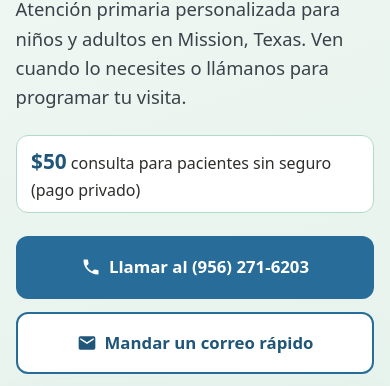
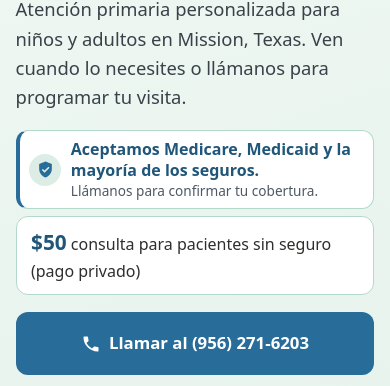
Before and after one commit to saucedofamilyclinic-afk/saucedofamilyclinic, a plain HTML site: page index.html in a window 390 px wide. Shown: the part 317-703 px from the top of the page. Drawn offline with Linux system fonts and the light colour scheme.

Commit message:
Hero: add insurance line (Medicare, Medicaid, most plans) above $50 self-pay box; site.css?v=3

```diff
--- a/assets/site.css
+++ b/assets/site.css
@@ -54,6 +54,13 @@ h3{font-size:1.12rem}
 .walkin{display:inline-block;background:var(--mint);color:var(--charcoal);border:1px solid #93c6b2;font-weight:900;font-size:1.25rem;padding:.35rem .9rem;border-radius:10px;margin:0 0 1rem;transform:rotate(-1.5deg)}
 .hero h1{font-size:clamp(2.6rem,6vw,4.4rem);margin-bottom:.35em}
 .lead{font-size:1.15rem;color:#3a4148;max-width:36em}
+.hero-pills{display:flex;flex-direction:column;align-items:stretch;width:fit-content;max-width:100%;gap:.55rem;margin:.3rem 0 1.4rem}
+.hero-pills p{margin:0}
+.ins-pill{display:flex;align-items:center;gap:.7rem;background:#fff;border:1px solid var(--mint);border-left:4px solid var(--steel);border-radius:12px;padding:.55rem .9rem .55rem .75rem;color:var(--charcoal);max-width:36em}
+.ins-ico{flex:none;display:grid;place-items:center;width:38px;height:38px;border-radius:50%;background:var(--mint-soft);color:var(--steel)}
+.ins-txt{display:flex;flex-direction:column;line-height:1.3}
+.ins-txt strong{color:var(--steel-d);font-size:1.05rem}
+.ins-txt small{color:var(--muted);font-size:.9rem;margin-top:.1rem}
 .price-pill{display:inline-block;background:#fff;border:1px solid var(--mint);border-radius:12px;padding:.55rem .9rem;color:var(--charcoal);margin:.3rem 0 1.4rem}
 .price-pill strong{color:var(--steel-d);font-size:1.3rem}
 .ctas{display:flex;flex-wrap:wrap;gap:.8rem}
@@ -138,6 +145,10 @@ address{font-style:normal;font-size:1.1rem;margin-bottom:1rem}
   .foot-grid{grid-template-columns:1fr}
   .nav-actions .btn-sm{display:none}
   .brand-txt b{font-size:1.1rem}
+  .hero-pills{gap:.45rem;margin:.2rem 0 1.1rem}
+  .ins-pill{padding:.5rem .75rem .5rem .6rem;gap:.6rem}
+  .ins-ico{width:32px;height:32px}.ins-ico svg{width:19px;height:19px}
+  .ins-txt strong{font-size:1rem}.ins-txt small{font-size:.85rem}
   .ccard{padding:1rem;gap:.8rem}.ccard b.em{font-size:.9rem}.chev{font-size:1.5rem}
   .mbar{display:grid;grid-template-columns:1fr 1fr;position:fixed;left:0;right:0;bottom:0;z-index:60;box-shadow:0 -6px 20px rgba(0,0,0,.18);padding-bottom:env(safe-area-inset-bottom);background:var(--steel-d)}
   .mbar a{display:flex;align-items:center;justify-content:center;gap:.5rem;min-height:58px;font-weight:900;font-size:1.1rem;text-decoration:none}
--- a/index.html
+++ b/index.html
@@ -27,7 +27,7 @@
 <link rel="icon" href="favicon.ico" sizes="32x32">
 <link rel="icon" type="image/png" href="favicon.png">
 <link rel="apple-touch-icon" href="apple-touch-icon.png">
-<link rel="stylesheet" href="assets/site.css?v=2">
+<link rel="stylesheet" href="assets/site.css?v=3">
 <script type="application/ld+json">
 {
  "@context": "https://schema.org",
@@ -185,7 +185,10 @@
       <p class="walkin">¡Bienvenidos sin cita!</p>
       <h1>Cuidado para toda tu familia.</h1>
       <p class="lead">Atención primaria personalizada para niños y adultos en Mission, Texas. Ven cuando lo necesites o llámanos para programar tu visita.</p>
-      <p class="price-pill"><strong>$50</strong> consulta para pacientes sin seguro (pago privado)</p>
+      <div class="hero-pills">
+        <p class="ins-pill"><span class="ins-ico"><svg aria-hidden="true" viewBox="0 0 24 24" width="22" height="22"><path fill="currentColor" d="M12 2 4 5v6c0 5.05 3.41 9.76 8 11 4.59-1.24 8-5.95 8-11V5zm-1.2 14.2-3.5-3.5 1.4-1.4 2.1 2.1 4.9-4.9 1.4 1.4z"/></svg></span><span class="ins-txt"><strong>Aceptamos Medicare, Medicaid y la mayoría de los seguros.</strong><small>Llámanos para confirmar tu cobertura.</small></span></p>
+        <p class="price-pill"><strong>$50</strong> consulta para pacientes sin seguro (pago privado)</p>
+      </div>
       <div class="ctas">
         <a class="btn btn-yellow btn-lg" href="tel:+19562716203"><svg aria-hidden="true" viewBox="0 0 24 24" width="20" height="20"><path fill="currentColor" d="M6.6 10.8a15.1 15.1 0 0 0 6.6 6.6l2.2-2.2a1 1 0 0 1 1-.25 11.4 11.4 0 0 0 3.6.57 1 1 0 0 1 1 1V20a1 1 0 0 1-1 1A17 17 0 0 1 3 4a1 1 0 0 1 1-1h3.5a1 1 0 0 1 1 1c0 1.25.2 2.45.57 3.57a1 1 0 0 1-.25 1z"/></svg><span>Llamar al (956) 271-6203</span></a>
         <a class="btn btn-ghost btn-lg" href="mailto:saucedofamilyclinic@gmail.com?subject=Solicitud%20de%20cita&amp;body=Hola%2C%20quiero%20solicitar%20una%20cita%20en%20Saucedo%20Family%20Clinic.%0A%0ANombre%3A%0ATel%C3%A9fono%3A%0AD%C3%ADa%20y%20hora%20preferidos%3A"><svg aria-hidden="true" viewBox="0 0 24 24" width="20" height="20"><path fill="currentColor" d="M20 4H4a2 2 0 0 0-2 2v12a2 2 0 0 0 2 2h16a2 2 0 0 0 2-2V6a2 2 0 0 0-2-2zm0 4.2-8 5-8-5V6l8 5 8-5z"/></svg><span>Mandar un correo rápido</span></a>
```
Also changed, not shown: 404.html (+1 -1 lines), en/index.html (+5 -2 lines).
